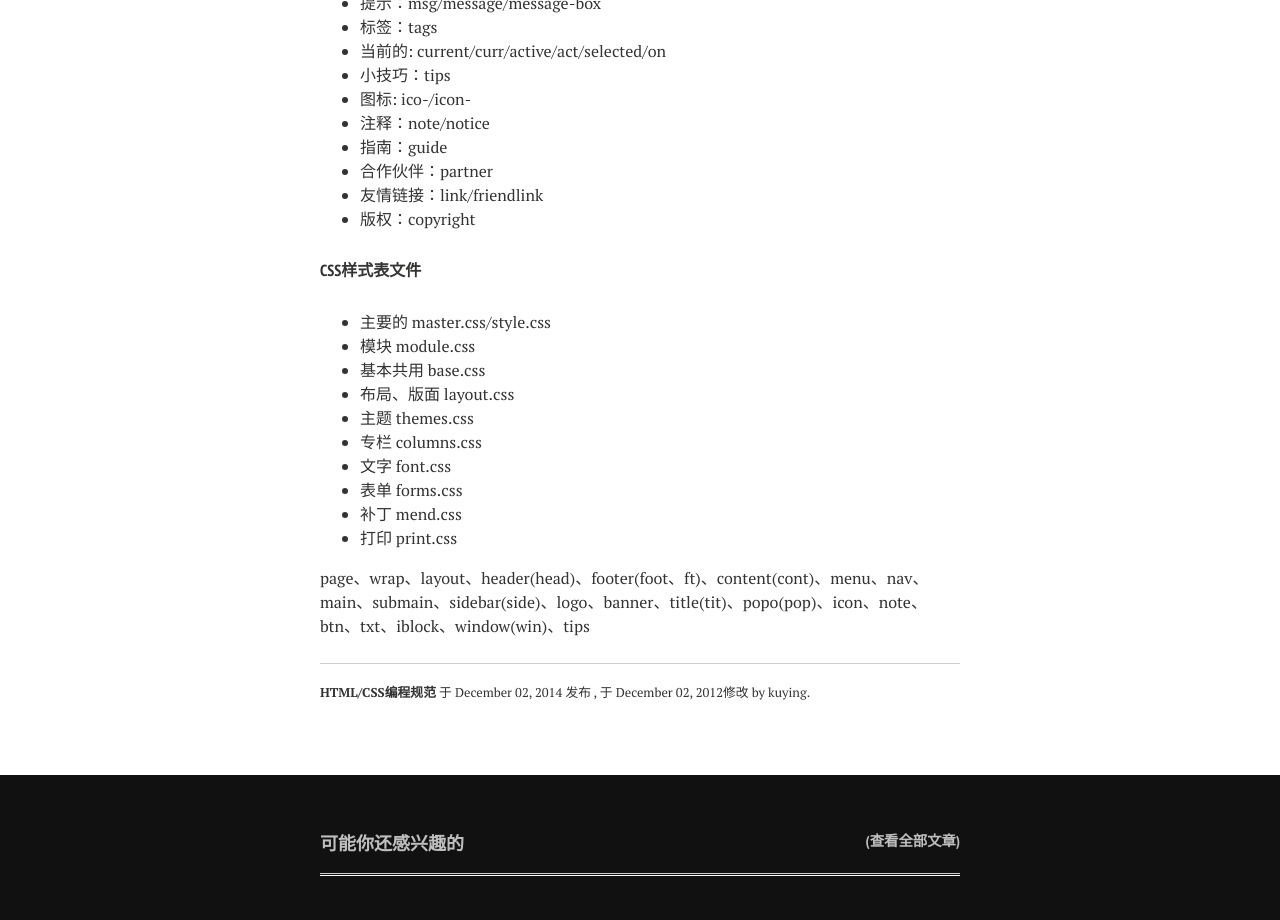
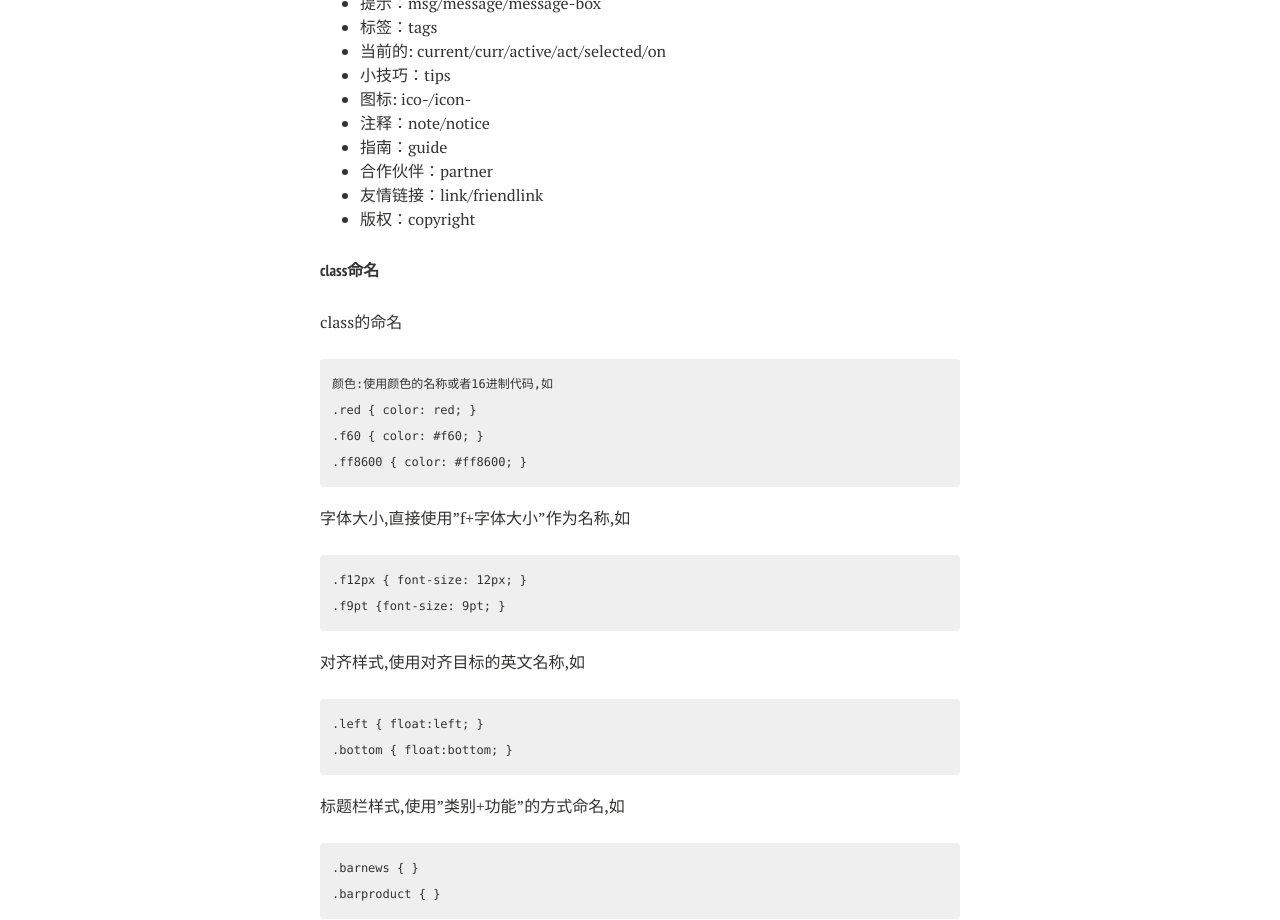
Before and after one commit to kuying/kuying.github.io, a Jekyll site: the page built from _posts/2014-12-02-css-rule.md, in a window 1280 px wide and 1400 px high, scrolled down 14455 px, cut to the strip 0-920 px from the top of the window. Built offline with Jekyll 4.4.1, drawn with Linux system fonts in a browser that asks for light colours; nearby versions of some CDN libraries.

Commit message:
patch css rule

```diff
--- a/_posts/2014-12-02-css-rule.md
+++ b/_posts/2014-12-02-css-rule.md
@@ -660,6 +660,31 @@ body {
 * 友情链接：link/friendlink
 * 版权：copyright
 
+##### class命名
+
+class的命名
+
+    颜色:使用颜色的名称或者16进制代码,如
+    .red { color: red; }
+    .f60 { color: #f60; }
+    .ff8600 { color: #ff8600; }
+
+字体大小,直接使用"f+字体大小"作为名称,如
+
+    .f12px { font-size: 12px; }
+    .f9pt {font-size: 9pt; }
+
+对齐样式,使用对齐目标的英文名称,如
+
+    .left { float:left; }
+    .bottom { float:bottom; }
+
+标题栏样式,使用"类别+功能"的方式命名,如
+
+    .barnews { }
+    .barproduct { }
+
+
 ##### CSS样式表文件
 
 * 主要的 master.css/style.css
```
